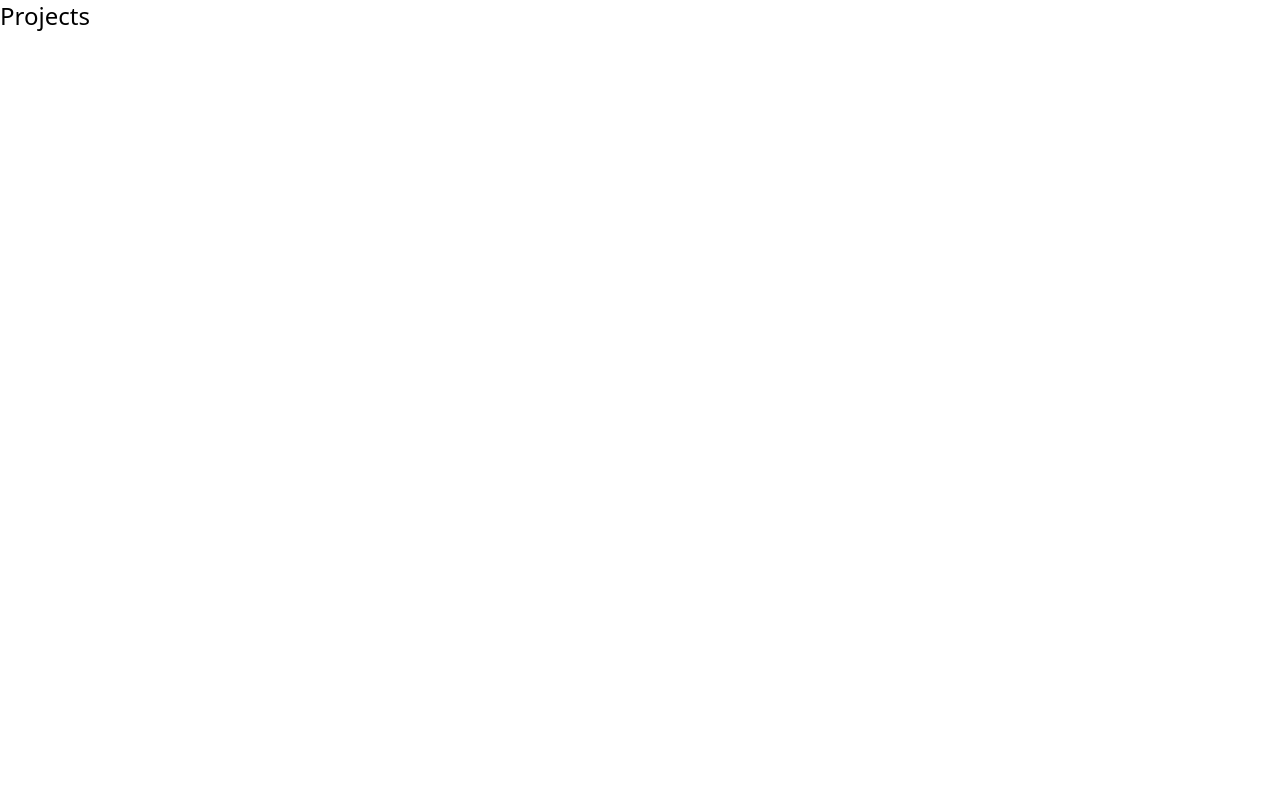
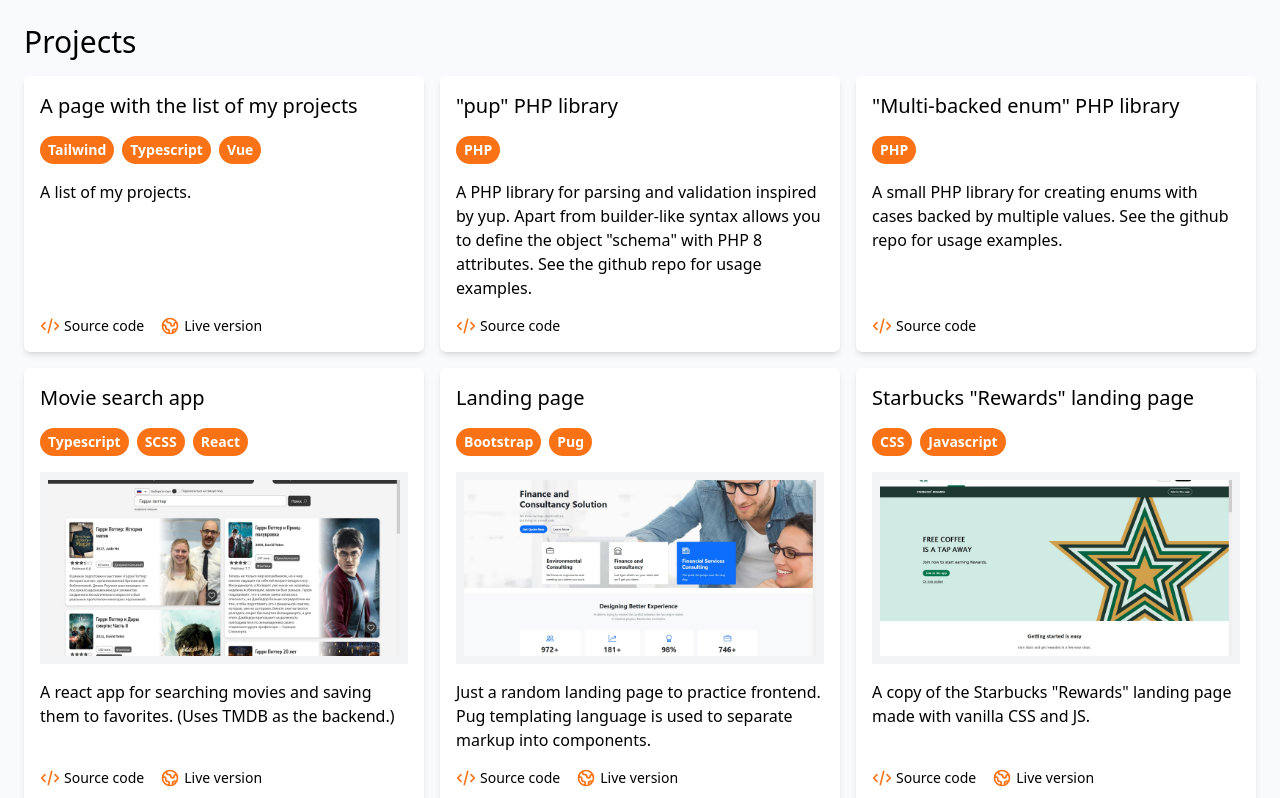
Before and after one commit to try-again-later/try-again-later.github.io, a Vue app: page / in a window 1280 px wide. Shown: the top 798 px of the page. Built offline with nearby package versions, Linux system fonts and the light colour scheme.

Commit message:
Add projects cards

```diff
--- a/index.html
+++ b/index.html
@@ -5,7 +5,7 @@
     <meta name="viewport" content="width=device-width, initial-scale=1.0" />
     <title>Projects</title>
   </head>
-  <body>
+  <body class="bg-gray-50">
     <div id="app"></div>
     <script type="module" src="/src/main.ts"></script>
   </body>
--- a/package.json
+++ b/package.json
@@ -8,6 +8,7 @@
     "preview": "vite preview"
   },
   "dependencies": {
+    "@heroicons/vue": "^1.0.6",
     "vue": "^3.2.37"
   },
   "devDependencies": {
--- a/src/App.vue
+++ b/src/App.vue
@@ -1,3 +1,17 @@
+<script setup lang="ts">
+import projects from './Projects';
+import ProjectCard from '@components/ProjectCard.vue';
+</script>
+
 <template>
-  <h1 class="text-2xl">Projects</h1>
+  <main>
+    <div class="container m-auto p-6">
+      <h1 class="text-3xl mb-4">Projects</h1>
+      <ul class="grid grid-cols-1 gap-4 lg:grid-cols-3">
+        <li v-for="project in projects" :key="project.name">
+          <ProjectCard :info="project" />
+        </li>
+      </ul>
+    </div>
+  </main>
 </template>
--- /dev/null
+++ b/src/components/IconLink.vue
@@ -0,0 +1,17 @@
+<script setup lang="ts">
+import { FunctionalComponent } from 'vue';
+
+defineProps<{
+  href: string;
+  icon: FunctionalComponent;
+}>();
+</script>
+
+<template>
+  <a :href="href" target="_blank" class="flex items-center gap-1">
+    <component :is="icon" class="h-5 w-5 text-orange-500" />
+    <span class="text-sm hover:underline">
+      <slot></slot>
+    </span>
+  </a>
+</template>
--- /dev/null
+++ b/src/components/ProjectCard.vue
@@ -0,0 +1,46 @@
+<script setup lang="ts">
+import { ProjectInfo } from '@root/Projects';
+import IconLink from '@components/IconLink.vue';
+import { CodeIcon, GlobeIcon } from '@heroicons/vue/outline';
+
+defineProps<{
+  info: ProjectInfo;
+}>();
+</script>
+
+<template>
+  <article class="p-4 rounded-md shadow-md h-full bg-white flex gap-4 flex-col">
+    <h2 class="text-xl">{{ info.name }}</h2>
+    <section>
+      <h3 class="sr-only">Technologies used</h3>
+      <ul class="flex gap-2 flex-wrap">
+        <li
+          v-for="technology in info.technologies"
+          :key="technology"
+          class="bg-orange-500 rounded-full text-white text-sm font-bold px-2 py-1"
+        >
+          {{ technology }}
+        </li>
+      </ul>
+    </section>
+    <section>
+      <h3 class="sr-only">Description</h3>
+      <img
+        v-if="info.screenshots.length > 0"
+        :src="info.screenshots[0]"
+        alt="Project screenshot"
+        class="h-48 w-full object-cover mb-4 border-8 border-gray-100"
+      />
+      <p>{{ info.description }}</p>
+    </section>
+    <section class="mt-auto">
+      <h3 class="sr-only">Links</h3>
+      <div class="flex flex-wrap gap-4">
+        <IconLink :href="info.sourceCodeUrl" :icon="CodeIcon"> Source code </IconLink>
+        <IconLink v-if="info.liveUrl != null" :href="info.liveUrl" :icon="GlobeIcon">
+          Live version
+        </IconLink>
+      </div>
+    </section>
+  </article>
+</template>
--- a/vite.config.ts
+++ b/vite.config.ts
@@ -1,6 +1,19 @@
-import { defineConfig } from "vite";
-import vue from "@vitejs/plugin-vue";
+import { defineConfig } from 'vite';
+import vue from '@vitejs/plugin-vue';
+import { resolve } from 'path';
 
 export default defineConfig({
   plugins: [vue()],
+  resolve: {
+    alias: [
+      {
+        find: '@root',
+        replacement: resolve(__dirname, 'src'),
+      },
+      {
+        find: '@components',
+        replacement: resolve(__dirname, 'src', 'components'),
+      },
+    ],
+  },
 });
```
Also changed, not shown: tsconfig.json (+6 -1 lines), 1 other file (tests, documents, lock files or other folders).
